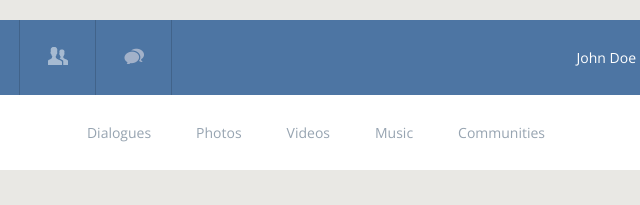
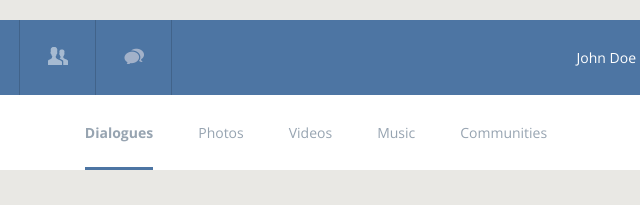
Before and after one commit to dark-starm/dark-starm.github.io, a plain HTML site: page index.html in a window 1280 px wide. Shown: the top 205 px of the page, 324-964 px from the left. Drawn offline with nearby package versions, Linux system fonts and the light colour scheme.

Commit message:
Update stylesCont.css

```diff
--- a/css/stylesCont.css
+++ b/css/stylesCont.css
@@ -7,11 +7,11 @@
     padding: 0;
     justify-content: center;
     align-items: center;
-    font: 14px 'Open Sans';
+    font-size: 14px;
 }
 .navig ul li{
     display: inline-block;
-    padding: 0px 22.5px;
+    padding: 0 22.5px;
 }
 .navig ul a {
     color: #97a4b1;
@@ -19,6 +19,11 @@
 }
 .navig ul a:hover{
     color: #4d75a3;
+}
+.navigActiv{
+    font-weight: bold;
+    padding-bottom: 25px;
+    border-bottom: 3px solid #4d75a3;
 }
 /* Шапка*/
 #topbar {
@@ -35,7 +40,7 @@
     border-right: 1px solid #41638a;
 }
 .logo a{
-    padding: 0px 50px 0px 25px;
+    padding: 0 50px 0 25px;
 }
 .leftbar {
     display: flex;
```
